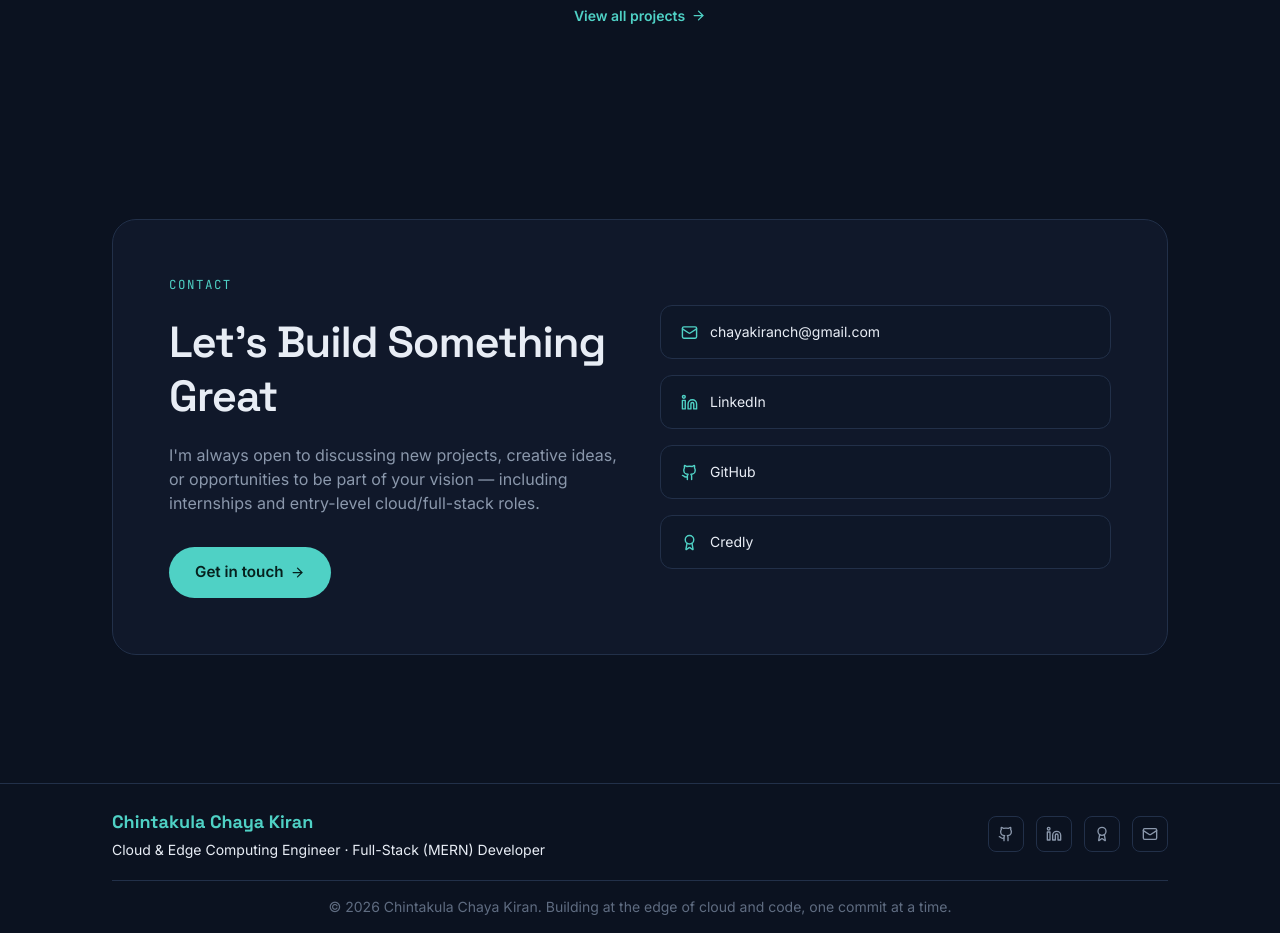
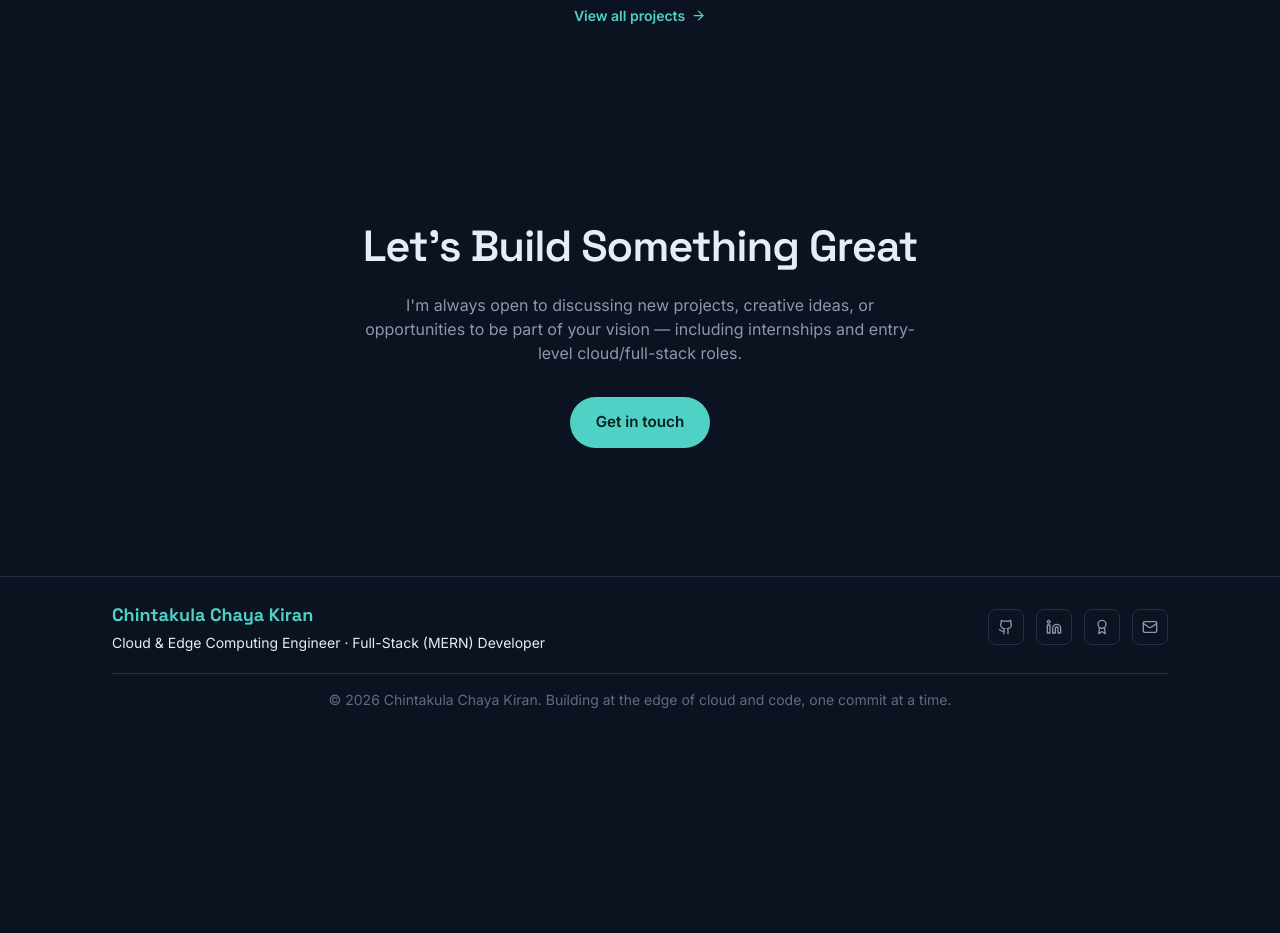
Before and after one commit to chayakiranch/ChayaKiran_portfolio, a React (Vite) app: page / in a window 1280 px wide. Shown: the part 4760-5693 px from the top of the page. After the commit the page ends 5486 px from the top, so only its background shows below. Built offline with nearby package versions, Linux system fonts and the light colour scheme.

Commit message:
Update homepage

```diff
--- a/src/pages/Home.jsx
+++ b/src/pages/Home.jsx
@@ -1,5 +1,5 @@
 import { NavLink } from "react-router-dom";
-import { ArrowRight, GraduationCap, Mail, Linkedin, Github, Award } from "lucide-react"; // UPDATED: added Mail, Linkedin, Github, Award icons for Task 5 / Task 23
+import { ArrowRight, GraduationCap } from "lucide-react";
 import Hero from "../components/Hero";
 import SkillCard from "../components/SkillCard"; // NEW: replaces Chip-based Skills layout
 import Chip from "../components/Chip";
@@ -302,72 +302,22 @@ export default function Home() {
         </div>
       </section>
 
-      {/* CONTACT CTA — REDESIGNED (Task 5): plain centered text/button replaced with a
-          glow-card panel matching the visual language used elsewhere on the site
-          (glassmorphism card, quick-contact icon row, accent CTA button). */}
-      <section className="py-24">
+      {/* CONTACT CTA — REVERTED back to the original plain centered version per request */}
+      <section className="py-24 text-center">
         <div className="max-w-[1120px] mx-auto px-6 md:px-8">
-          <div className="glow-card bg-panel/80 backdrop-blur-md border border-panel-border rounded-3xl p-10 md:p-14 grid grid-cols-1 md:grid-cols-2 gap-10 items-center">
-            <div>
-              <p className="font-mono text-[0.78rem] tracking-[0.12em] uppercase text-accent mb-5">
-                Contact
-              </p>
           <h2 className="font-display font-semibold text-[clamp(1.9rem,3.4vw,2.75rem)] leading-tight tracking-tight mb-5">
             Let's Build Something Great
           </h2>
-              <p className="text-muted max-w-[480px] mb-8">
+          <p className="text-muted max-w-[560px] mx-auto mb-8">
             I'm always open to discussing new projects, creative ideas, or opportunities to be part of your
             vision — including internships and entry-level cloud/full-stack roles.
           </p>
           <NavLink
             to="/contact"
-                className="glow-btn inline-flex items-center justify-center gap-1.5 font-semibold text-[0.95rem] px-[26px] py-3.5 rounded-full bg-accent text-[#06201d]"
+            className="glow-btn inline-flex items-center justify-center font-semibold text-[0.95rem] px-[26px] py-3.5 rounded-full bg-accent text-[#06201d]"
           >
-                Get in touch <ArrowRight size={15} />
+            Get in touch
           </NavLink>
-            </div>
-
-            {/* NEW: quick-contact icon row (Task 5) */}
-            <div className="flex flex-col gap-4">
-              <a
-                href={`mailto:${profile.email}`}
-                className="glow-card flex items-center gap-3 bg-bg-alt border border-panel-border rounded-xl px-5 py-4 text-sm text-text"
-              >
-                <Mail size={17} className="glow-icon text-accent shrink-0" />
-                <span className="truncate">{profile.email}</span>
-              </a>
-              <a
-                href={profile.socials.linkedin}
-                target="_blank"
-                rel="noopener noreferrer"
-                className="glow-card flex items-center gap-3 bg-bg-alt border border-panel-border rounded-xl px-5 py-4 text-sm text-text"
-              >
-                <Linkedin size={17} className="glow-icon text-accent shrink-0" />
-                <span className="truncate">LinkedIn</span>
-              </a>
-              <a
-                href={profile.socials.github}
-                target="_blank"
-                rel="noopener noreferrer"
-                className="glow-card flex items-center gap-3 bg-bg-alt border border-panel-border rounded-xl px-5 py-4 text-sm text-text"
-              >
-                <Github size={17} className="glow-icon text-accent shrink-0" />
-                <span className="truncate">GitHub</span>
-              </a>
-              {/* NEW: Credly profile link (Task 23) */}
-              {profile.socials.credly && (
-                <a
-                  href={profile.socials.credly}
-                  target="_blank"
-                  rel="noopener noreferrer"
-                  className="glow-card flex items-center gap-3 bg-bg-alt border border-panel-border rounded-xl px-5 py-4 text-sm text-text"
-                >
-                  <Award size={17} className="glow-icon text-accent shrink-0" />
-                  <span className="truncate">Credly</span>
-                </a>
-              )}
-            </div>
-          </div>
         </div>
       </section>
     </>
```
Lines whose indentation alone changed are shown as unchanged.
